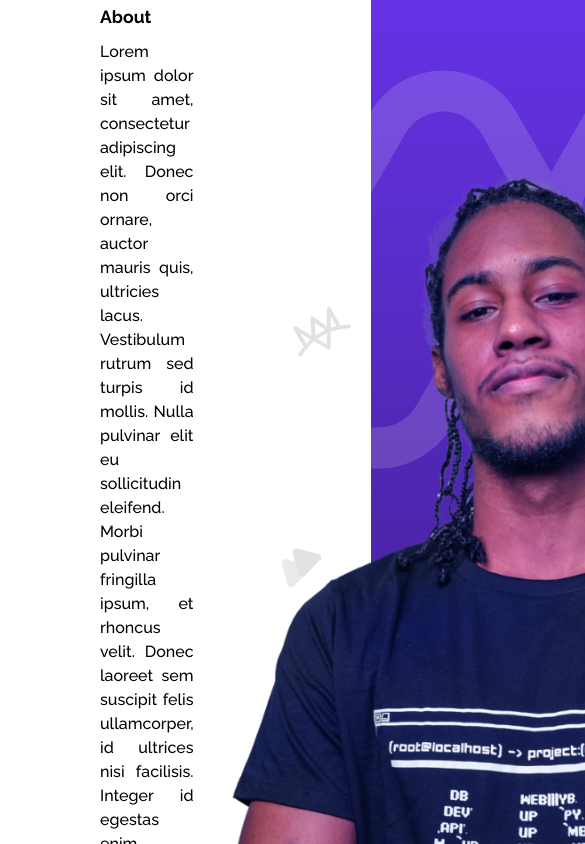
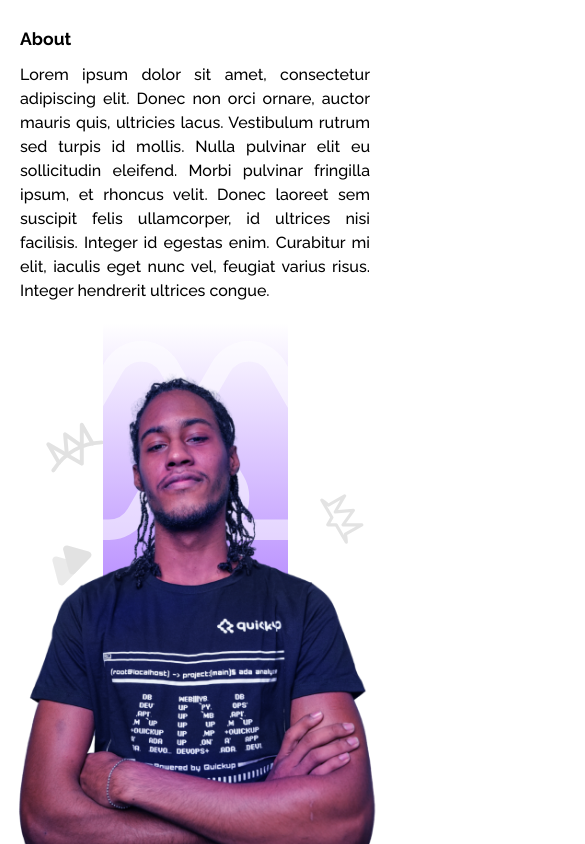
Before and after one commit to M4RC0N3/marcone-website, a Next.js app: page /home/about in a window 390 px wide. Shown: the top 844 px of the page, 585 px wide, since content can reach past the window. Built offline with nearby package versions, Linux system fonts and the light colour scheme.

Commit message:
develop session responsiveness about

```diff
--- a/src/pages/home/about/index.tsx
+++ b/src/pages/home/about/index.tsx
@@ -17,7 +17,7 @@ const About = () =>{
             </TextSide>
             <PhotoSide>
                 <LogoVariation id='prisma' src={prismaLogo} width={78.65} height={50.3} alt='prisma logo variaton' draggable={false}/>
-                <LogoVariation id='crown' src={crownLogo} width={97.68} height={61.22} alt='crown logo variaton' draggable={false}/>
+                <LogoVariation id='crown' src={crownLogo} width={54.68} height={61.22} alt='crown logo variaton' draggable={false}/>
                 <LogoVariation id='crown-base' src={crownBaseLogo} width={85.77} height={53.95} alt='crown base logo variaton' draggable={false}/>
 
                 <Photo src={myPhoto} width={1061} height={1239} alt='minha logo' draggable={false}/>
--- a/src/pages/home/about/style.ts
+++ b/src/pages/home/about/style.ts
@@ -3,12 +3,17 @@ import Image from 'next/image';
 
 export const Section = styled.section`
     width: 100vw;
-    min-height: 1059px;
+    height: auto;
     background-color: #fff;
     display: grid;
     grid-template-columns: 1fr 1fr;
+    box-sizing: border-box;
     padding: 0 100px;
-    box-sizing: border-box;
+
+    @media (max-width: 960px){
+        grid-template-columns: 1fr;
+        padding: 10px;
+    }
 `;
 
 export const TextSide = styled.div`
@@ -18,6 +23,13 @@ export const TextSide = styled.div`
     display: flex;
     flex-direction: column;
     justify-content: center;
+
+    @media (max-width: 960px){
+        max-width: 580px;
+        justify-self: center;
+        box-sizing: border-box;
+        padding: 20px 10px;
+    }
 `;
 
 export const Title = styled.h2`
@@ -41,30 +53,47 @@ export const PhotoSide = styled.div`
 `
 
 export const Photo = styled(Image)`
-    width: auto;
-    height: 89%;
+    width: 100%;
+    max-width: 776px;
+    min-width: 505px;
+    height: auto;
     z-index: 10;
     position: relative;
     top: 50px;
+
+    @media (max-width: 960px){
+        min-width: initial;
+    }
 `
 
 export const Flag = styled.div`
-    width: 360px;
+    width: 50%;
+    max-width: 360px;
     height: 100%;
     position: absolute;
     background: linear-gradient(180deg, rgba(102,50,229,1) 0%, rgba(51,25,115,1) 100%);
     display: flex;
     justify-content: center;
+    overflow: hidden;
 
+    @media (max-width: 960px){
+        background: linear-gradient(180deg, rgb(255, 255, 255, 1) 0%, rgba(125, 47, 255, 1) 100%);
+    }
 `;
 
 export const LogoVariation = styled(Image)`
     position: absolute;
-    top: ${props=>props.id == 'prisma' ? '539px' : props=>props.id == 'crown' ? '456px' : props=>props.id == 'crown-base' ? '306px' : ''};
-    left: ${props=>props.id == 'prisma' ? '9%' : props=>props.id == 'crown' ? '78%' : props=>props.id == 'crown-base' ? '12%' : ''};
+    top: ${props=>props.id == 'prisma' ? '43%' : props=>props.id == 'crown' ? '33%' : props=>props.id == 'crown-base' ? '20%' : ''};
+    left: ${props=>props.id == 'prisma' ? '5%' : props=>props.id == 'crown' ? '82%' : props=>props.id == 'crown-base' ? '6%' : ''};
 `
 
 export const Logo = styled(Image)`
+    width: auto;
+    height: 40%;
     opacity: .14;
-    margin-top: 70px;
+    margin-top: 10%;
+
+    @media (max-width: 960px){
+        opacity: .54;
+    }
 `
```
